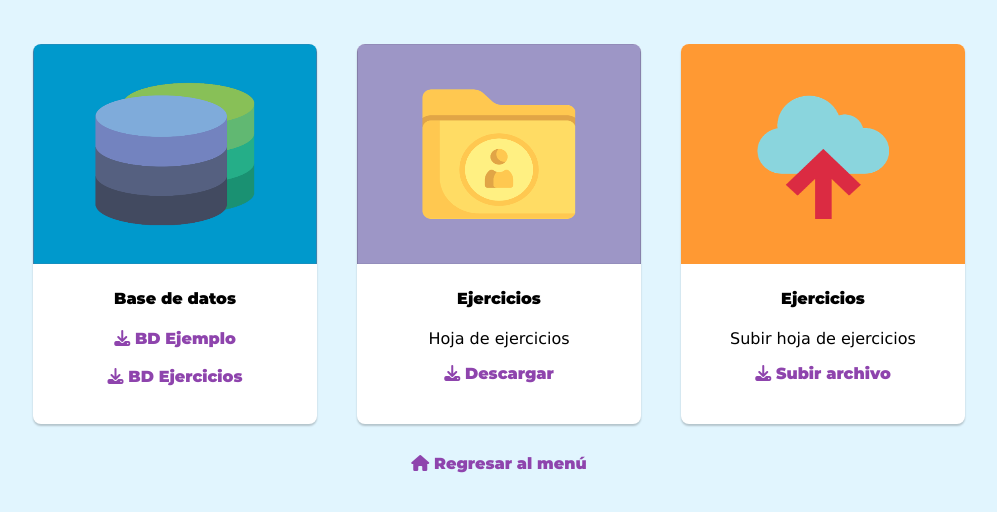
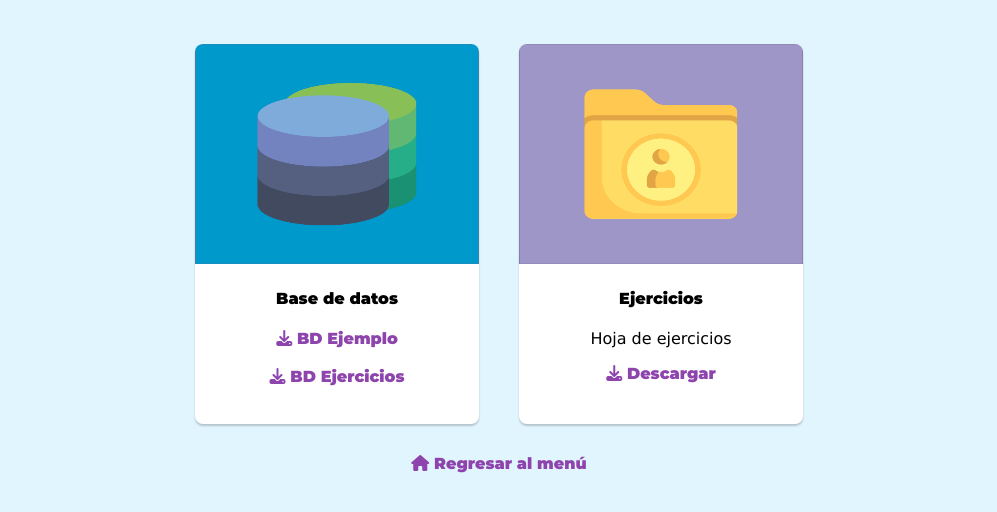
Before and after one commit to esmee23/SQL, a plain HTML site: page descargas.html in a window 1280 px wide. Shown: the part 152-664 px from the top of the page, without its empty margins (141-1138 px from the left). Drawn offline with Linux system fonts and the light colour scheme.

Commit message:
Update descargas.html

```diff
--- a/descargas.html
+++ b/descargas.html
@@ -26,13 +26,6 @@
             <p>Hoja de ejercicios</p>
             <a href="files/Hoja de ejercicios.docx"><i class="fas fa-download"></i> Descargar </a>
         </div>
-        <div class="card">
-            <img src="img/Imagen3.png">
-            <h4>Ejercicios</h4>
-            <p>Subir hoja de ejercicios</p>
-            <i class="fas fa-download"></i><input type="file" name="file" id="file" class="inputfile" />
-            <label for="file">Subir archivo</label>
-        </div>
     </div>
     <center><a href="index.html"><i class="fas fa-home"></i> Regresar al menú </a></center>
     <br>
```
